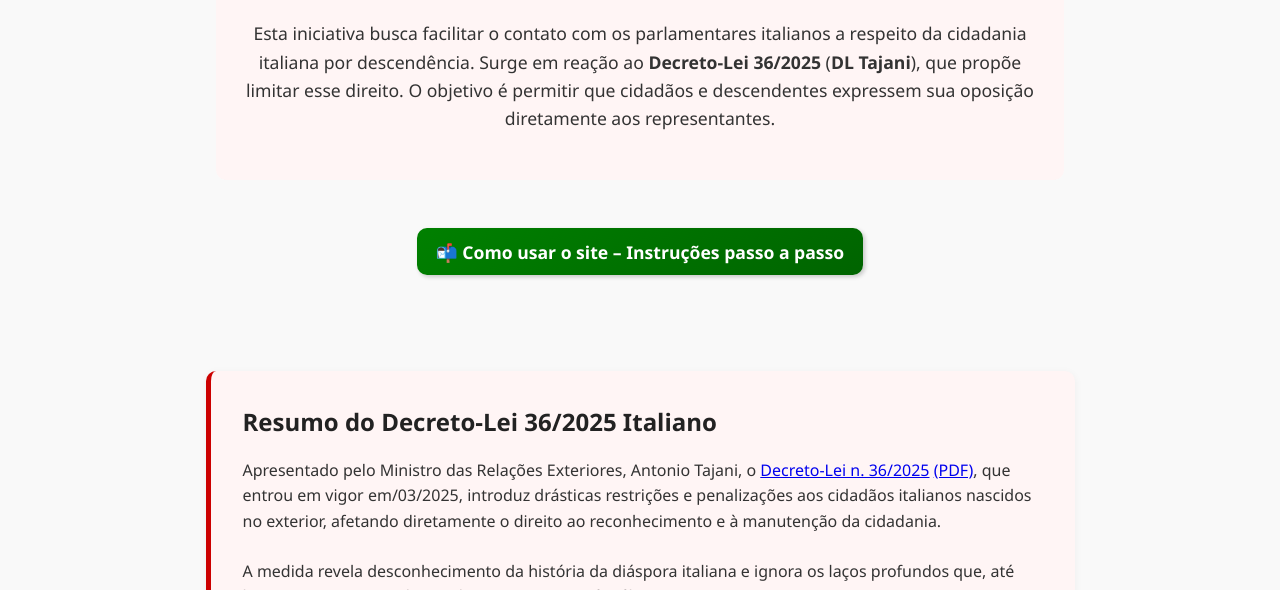
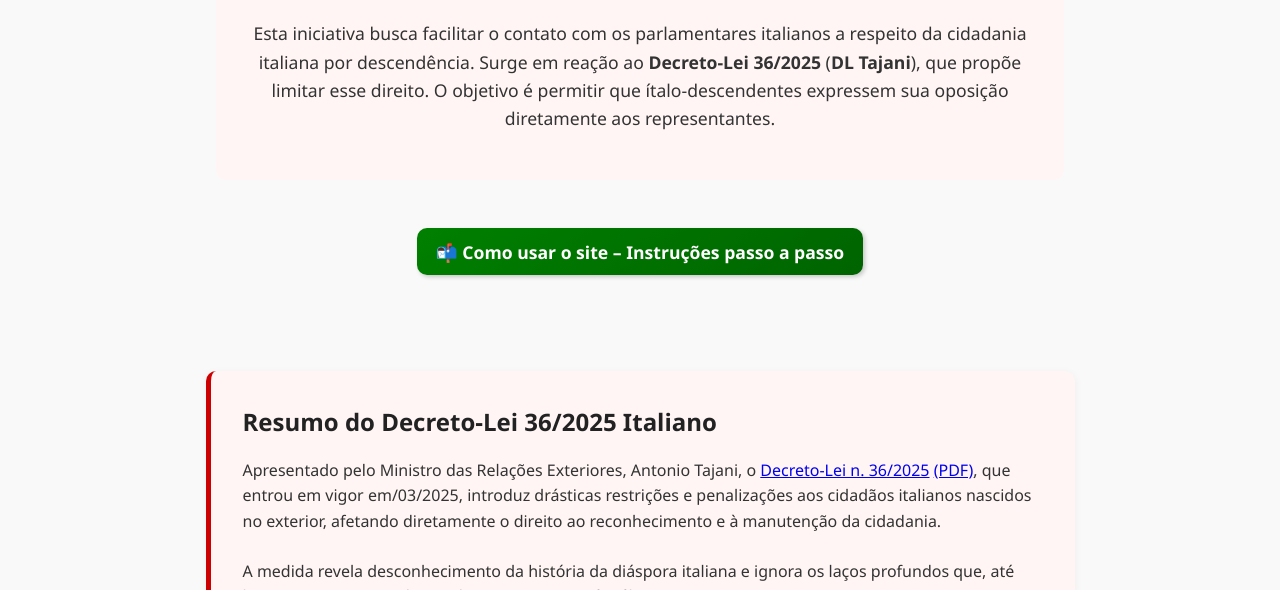
Before and after one commit to scrivi-italia/scrivi-italia, a plain HTML site: page index.html in a window 1280 px wide. Shown: the part 210-800 px from the top of the page. Drawn offline with Linux system fonts and the light colour scheme.

Commit message:
Update index.html

```diff
--- a/index.html
+++ b/index.html
@@ -27,7 +27,7 @@
       <p>
         Esta iniciativa busca facilitar o contato com os parlamentares italianos a respeito da cidadania italiana por descendência.
         Surge em reação ao <strong>Decreto-Lei 36/2025</strong> (<strong>DL Tajani</strong>), que propõe limitar esse direito.
-        O objetivo é permitir que cidadãos e descendentes expressem sua oposição diretamente aos representantes.
+        O objetivo é permitir que ítalo-descendentes expressem sua oposição diretamente aos representantes.
       </p>
     </div>
 
```
